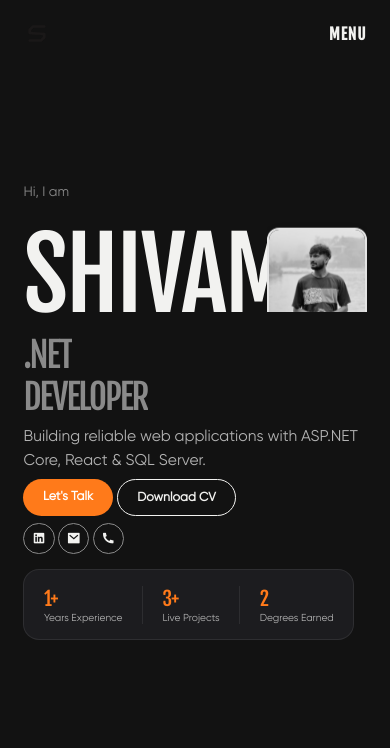
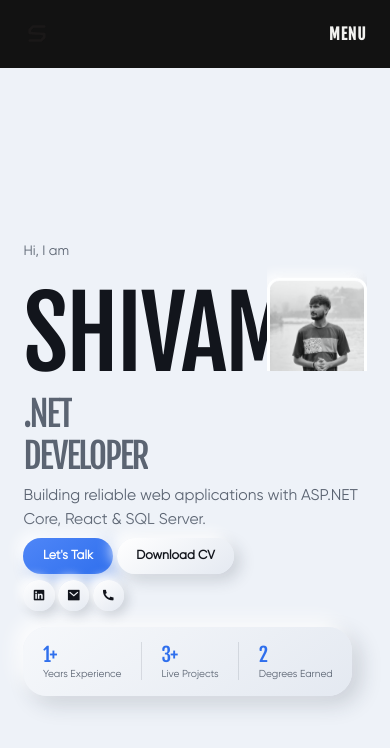
Before and after one commit to ShivamGoswami23/Shivam-s-portfolio, a website: page index.html in a window 390 px wide. Drawn offline with nearby package versions, Linux system fonts and the light colour scheme.

Commit message:
Restyle hero section only: claymorphism, white/blue/black
Scoped entirely to #landing-page via local CSS custom properties,
so the rest of the site keeps its dark/orange theme. Buttons,
social icons, the photo frame, and the stats card now use the
soft dual-shadow "clay" look (light highlight + soft shadow,
large border-radius) instead of flat dark cards. Blue replaces
orange as the accent within the hero only. Nav bar left
unchanged since it's shared across every section.

Also fixed a real pre-existing bug found while testing: the "Hi,
I am" greeting could render underneath the fixed nav bar at wider/
shorter viewport aspect ratios, since the hero's vertical centering
never guaranteed clearance from the nav's height. Added sufficient
padding-top (8vw desktop, 14vh mobile) so this can't happen at any
viewport size — confirmed by reproducing the exact failure and
re-testing after the fix.

```diff
--- a/style.css
+++ b/style.css
@@ -220,14 +220,23 @@ nav img {
     font-weight: 100;
 }
 
-/* LANDING PAGE */
+/* LANDING PAGE — CLAYMORPHISM (white / blue / black) */
 
 #landing-page {
+    --clay-bg: #eef2f8;
+    --clay-text: #12151c;
+    --clay-text-muted: #5b6472;
+    --clay-blue: #2f6fed;
+    --clay-blue-dark: #1d4ed8;
+    --clay-shadow-dark: rgba(31, 45, 61, 0.18);
+    --clay-shadow-light: rgba(255, 255, 255, 0.85);
+
     min-height: 100vh;
     width: 100vw;
-    background-color: var(--white);
+    background-color: var(--clay-bg);
     position: relative;
     padding: 1vw 6vw;
+    padding-top: 8vw;
     padding-bottom: 3vw;
     display: flex;
     flex-direction: column;
@@ -246,7 +255,7 @@ nav img {
 }
 
 #landing-page h1 {
-    color: var(--gray);
+    color: var(--clay-text-muted);
     font-size: 9vw;
     font-family: Fjalla one, sans-serif;
     font-weight: 100;
@@ -254,10 +263,14 @@ nav img {
     letter-spacing: -5px;
 }
 
+#landing-page .black {
+    color: var(--clay-text);
+}
+
 .hero-greeting {
     font-family: Gilroy, sans-serif;
     font-size: 1.3vw;
-    color: var(--gray);
+    color: var(--clay-text-muted);
     margin-bottom: 0.5vw;
 }
 
@@ -272,7 +285,7 @@ nav img {
 .hero-tagline {
     font-family: Gilroy, sans-serif;
     font-size: 1.3vw;
-    color: var(--graydark);
+    color: var(--clay-text-muted);
     max-width: 32vw;
     line-height: 1.5;
 }
@@ -292,26 +305,33 @@ nav img {
     text-decoration: none;
     transition: all 0.2s ease;
     white-space: nowrap;
+    border: none;
 }
 
 .hero-btn-primary {
-    background: var(--accent);
+    background: linear-gradient(145deg, #4f86f7, var(--clay-blue));
     color: #fff;
+    box-shadow:
+        -6px -6px 14px var(--clay-shadow-light),
+        6px 6px 16px rgba(47, 111, 237, 0.35);
 }
 
 .hero-btn-primary:hover {
-    background: var(--accent-dark);
+    background: linear-gradient(145deg, var(--clay-blue), var(--clay-blue-dark));
+    transform: translateY(-2px);
 }
 
 .hero-btn-outline {
-    border: 1.5px solid var(--black);
-    color: var(--black);
-    background: transparent;
+    color: var(--clay-text);
+    background: linear-gradient(145deg, #ffffff, #e4e9f1);
+    box-shadow:
+        -6px -6px 14px var(--clay-shadow-light),
+        6px 6px 16px var(--clay-shadow-dark);
 }
 
 .hero-btn-outline:hover {
-    background: var(--black);
-    color: var(--white);
+    color: var(--clay-blue);
+    transform: translateY(-2px);
 }
 
 .hero-socials {
@@ -324,20 +344,24 @@ nav img {
     width: 2.6vw;
     height: 2.6vw;
     border-radius: 50%;
-    border: 1.5px solid var(--gray);
+    border: none;
     display: flex;
     align-items: center;
     justify-content: center;
-    color: var(--black);
+    color: var(--clay-text);
     font-size: 1.3vw;
     text-decoration: none;
     transition: all 0.2s ease;
+    background: linear-gradient(145deg, #ffffff, #e4e9f1);
+    box-shadow:
+        -4px -4px 10px var(--clay-shadow-light),
+        4px 4px 12px var(--clay-shadow-dark);
 }
 
 .hero-socials a:hover {
-    background: var(--accent);
-    border-color: var(--accent);
+    background: linear-gradient(145deg, #4f86f7, var(--clay-blue));
     color: #fff;
+    transform: translateY(-2px);
 }
 
 .hero-stats {
@@ -346,10 +370,12 @@ nav img {
     gap: 2vw;
     margin-top: 2vw;
     padding: 1.4vw 2.2vw;
-    background: var(--surface);
-    border: 1px solid var(--border-soft);
-    border-radius: 16px;
+    background: linear-gradient(145deg, #f6f8fb, #e4e9f1);
+    border-radius: 24px;
     width: fit-content;
+    box-shadow:
+        -8px -8px 18px var(--clay-shadow-light),
+        8px 8px 22px var(--clay-shadow-dark);
 }
 
 .hero-stat {
@@ -357,7 +383,7 @@ nav img {
     flex-direction: column;
     gap: 0.2vw;
     padding-right: 2vw;
-    border-right: 1px solid var(--border-soft);
+    border-right: 1.5px solid rgba(31, 45, 61, 0.12);
 }
 
 .hero-stat:last-child {
@@ -368,14 +394,14 @@ nav img {
 .hero-stat-num {
     font-family: Fjalla One, sans-serif;
     font-size: 1.8vw;
-    color: var(--accent);
+    color: var(--clay-blue);
     letter-spacing: -0.5px;
 }
 
 .hero-stat-label {
     font-family: Gilroy, sans-serif;
     font-size: 0.85vw;
-    color: var(--graydark);
+    color: var(--clay-text-muted);
     white-space: nowrap;
 }
 
@@ -399,8 +425,10 @@ nav img {
     object-position: center top;
     margin-top: 0;
     border-radius: 20px;
-    box-shadow: 0 10px 30px rgba(0, 0, 0, 0.15);
-    border: 2px solid var(--black);
+    box-shadow:
+        -8px -8px 18px var(--clay-shadow-light),
+        8px 8px 22px var(--clay-shadow-dark);
+    border: 3px solid #ffffff;
     filter: grayscale(100%);
 }
 
@@ -1724,6 +1752,7 @@ nav img {
         flex-direction: column;
         align-items: flex-start;
         justify-content: center;
+        padding-top: 14vh;
         padding-bottom: 6vw;
     }
 
@@ -1803,8 +1832,10 @@ nav img {
         max-height: 150px;
         border-radius: 14px;
         object-fit: cover;
-        border: 2px solid var(--black);
-        box-shadow: 0 8px 20px rgba(0, 0, 0, 0.15);
+        border: 3px solid #ffffff;
+        box-shadow:
+            -6px -6px 14px var(--clay-shadow-light),
+            6px 6px 18px var(--clay-shadow-dark);
     }
 
     /* ABOUT */
@@ -2400,6 +2431,7 @@ nav img {
         flex-direction: column;
         align-items: flex-start;
         justify-content: center;
+        padding-top: 14vh;
         padding-bottom: 6vw;
     }
 
@@ -2478,8 +2510,10 @@ nav img {
         max-height: 130px;
         border-radius: 12px;
         object-fit: cover;
-        border: 2px solid var(--black);
-        box-shadow: 0 6px 15px rgba(0, 0, 0, 0.15);
+        border: 3px solid #ffffff;
+        box-shadow:
+            -5px -5px 12px var(--clay-shadow-light),
+            5px 5px 14px var(--clay-shadow-dark);
     }
 
     /* ABOUT */
```
